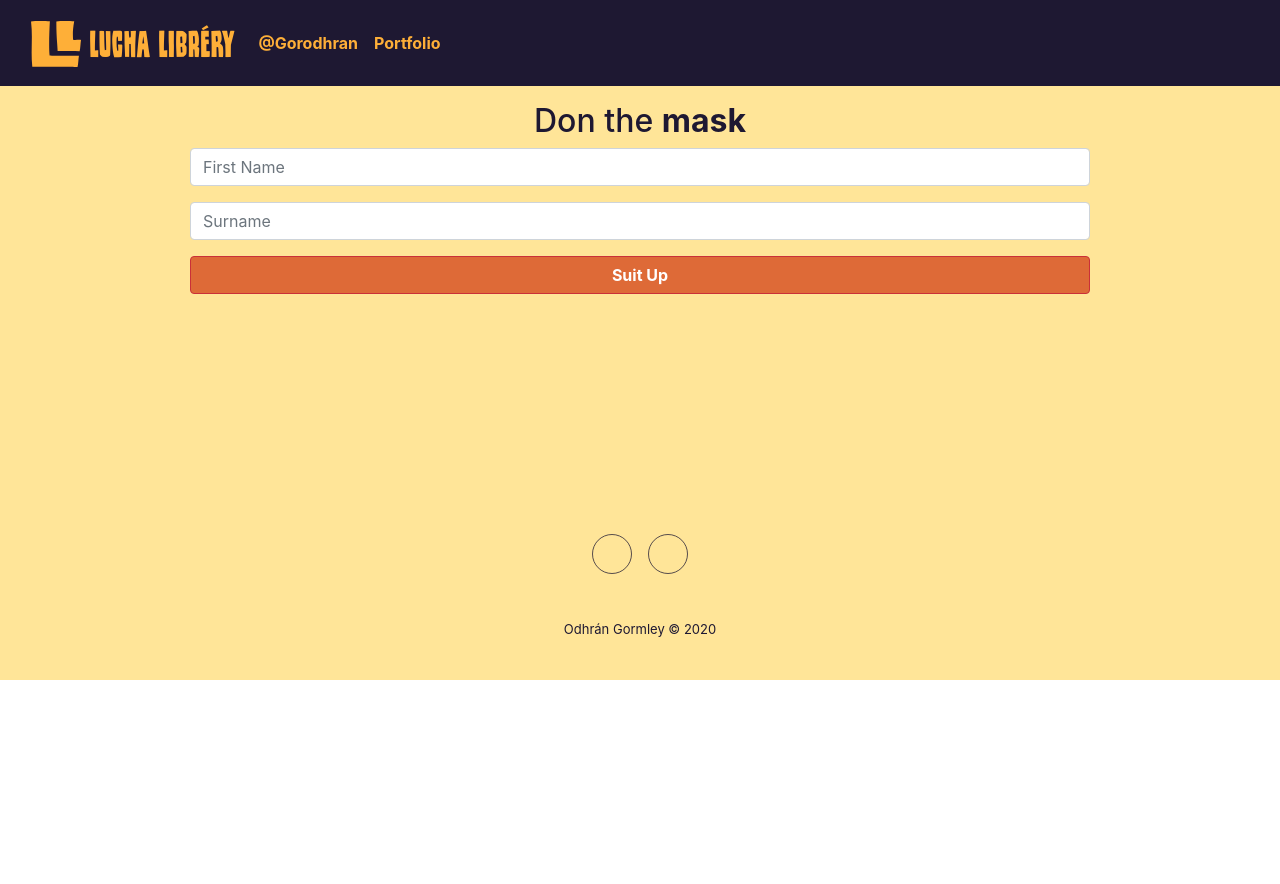
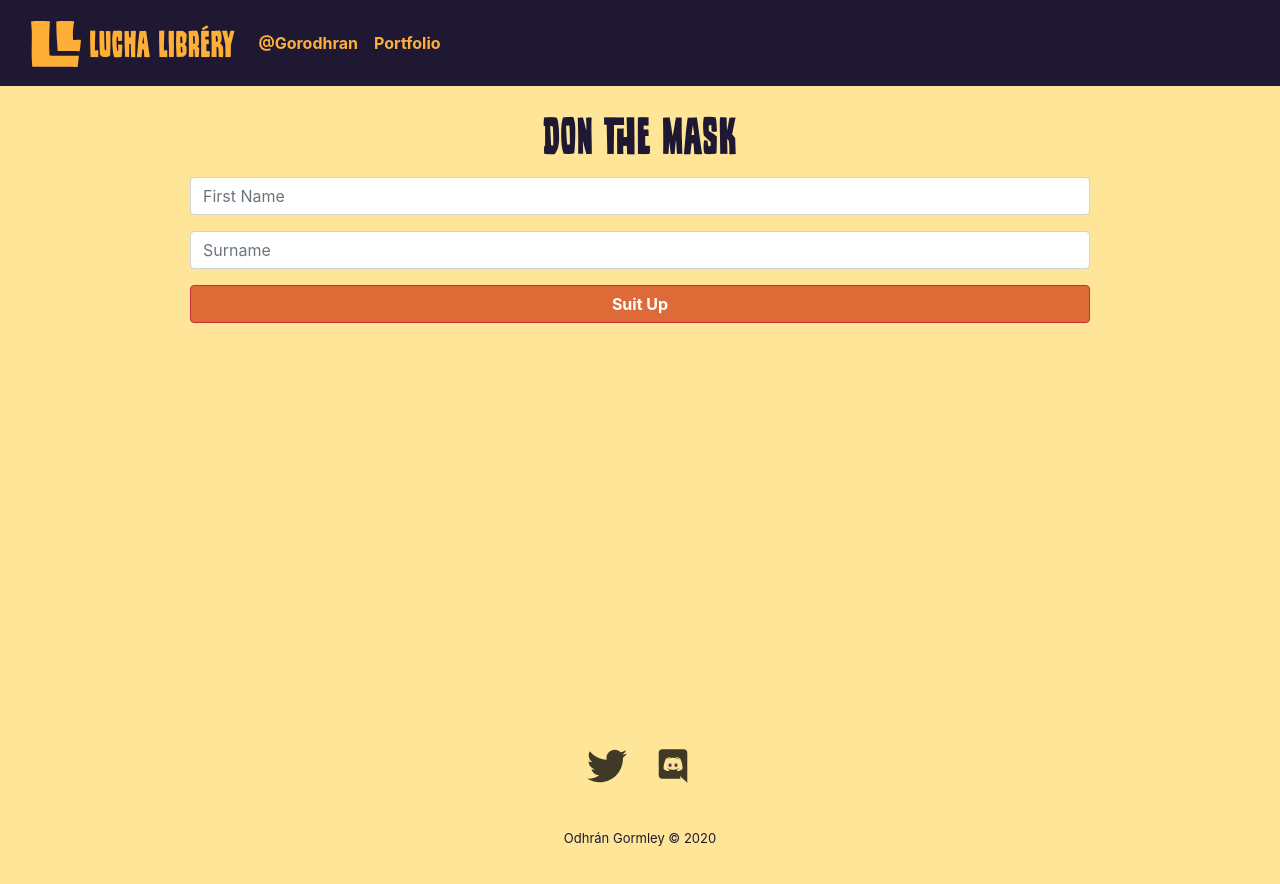
Before and after one commit to Godhran/lucha-librery, an Angular app: page / in a window 1280 px wide. Shown: the top 884 px of the page. Before the commit the page ends 800 px from the top, so only its background shows below. Built offline with nearby package versions, Linux system fonts and the light colour scheme.

Commit message:
Second commit

```diff
--- a/src/app/app.component.scss
+++ b/src/app/app.component.scss
@@ -0,0 +1,4 @@
+:host{
+    width: 100%;
+    height: 100%
+  }
--- a/src/app/footer/footer.component.html
+++ b/src/app/footer/footer.component.html
@@ -1,8 +1,8 @@
 <div class="footer-basic">
     <footer>
         <div class="social">
-            <a href="#"><i class="fab fa-discord"></i></a>
-            <a href="https://www.twitter.com/gorodhran"><i class="fab fa-twitter"></i></a>
+            <a href="https://www.twitter.com/gorodhran"><img class="social-footer-icons twitterIcon" src="../../assets/svg/twitter.svg" alt=""></a>
+            <a href="https://www.twitter.com/gorodhran"><img class="social-footer-icons discordIcon" src="../../assets/svg/discord.svg" alt=""></a>
         </div>
         <p class="copyright">Odhrán Gormley © 2020</p>
     </footer>
--- a/src/app/footer/footer.component.scss
+++ b/src/app/footer/footer.component.scss
@@ -17,6 +17,11 @@
     padding: 0 10px;
   }
 
+.social-footer-icons{
+    vertical-align: middle !important;
+    height:40px;
+}
+
   .footer-basic ul a {
     color: inherit;
     text-decoration: none;
@@ -34,13 +39,13 @@
 
   .footer-basic .social > a {
     font-size: 24px;
-    width: 40px;
-    height: 40px;
-    line-height: 40px;
+    width: 50px;
+    height: 50px;
+    line-height: 50px;
     display: inline-block;
     text-align: center;
-    border-radius: 50%;
-    border: 1px solid #1e1832;
+    // border-radius: 50%;
+    // border: 1px solid #1e1832;
     margin: 0 8px;
     color: inherit;
     opacity: 0.75;
--- a/src/app/generator-output/generator-output.component.scss
+++ b/src/app/generator-output/generator-output.component.scss
@@ -28,6 +28,12 @@
     padding-top: 1em;
   }
 
+.settings-container h2{
+    font-family: Wood Stamp;
+    font-weight: lighter;
+    font-size:3.5em;
+}
+
   .btn-primary {
     font-weight: bold;
     color: #fff;
@@ -57,6 +63,7 @@
 .register-photo {
     padding: 80px 0;
     background-color: #ffe598;
+    min-height:45vh;
   }
 
 // canvas {
--- a/src/styles.scss
+++ b/src/styles.scss
@@ -16,11 +16,15 @@
          url("assets/fonts/WoodStamp/WoodStamp.woff2")  format("woff2");
   }
 
+:host{
+  width: 100%;
+  height: 100%
+}
 
 body {
     font-family: Wood Stamp;
     font-size: normal;
-    font-weight: normal;
+    font-weight: normal;;
 }
 
 #poster{
@@ -31,14 +35,14 @@ body {
   background-color: #1e1832;
 }
 
-@media screen and (min-width: 320px) and (max-width: 767px) and (orientation: landscape) {
-  html {
-    transform: rotate(-90deg);
-    transform-origin: left top;
-    width: 100vh;
-    overflow-x: hidden;
-    position: absolute;
-    top: 100%;
-    left: 0;
-  }
-}
+// @media screen and (min-width: 320px) and (max-width: 767px) and (orientation: landscape) {
+//   html {
+//     transform: rotate(-90deg);
+//     transform-origin: left top;
+//     width: 100vh;
+//     overflow-x: hidden;
+//     position: absolute;
+//     top: 100%;
+//     left: 0;
+//   }
+// }
```
Also changed, not shown: src/assets/svg/discord.svg (added), src/assets/svg/twitter.svg (added).
